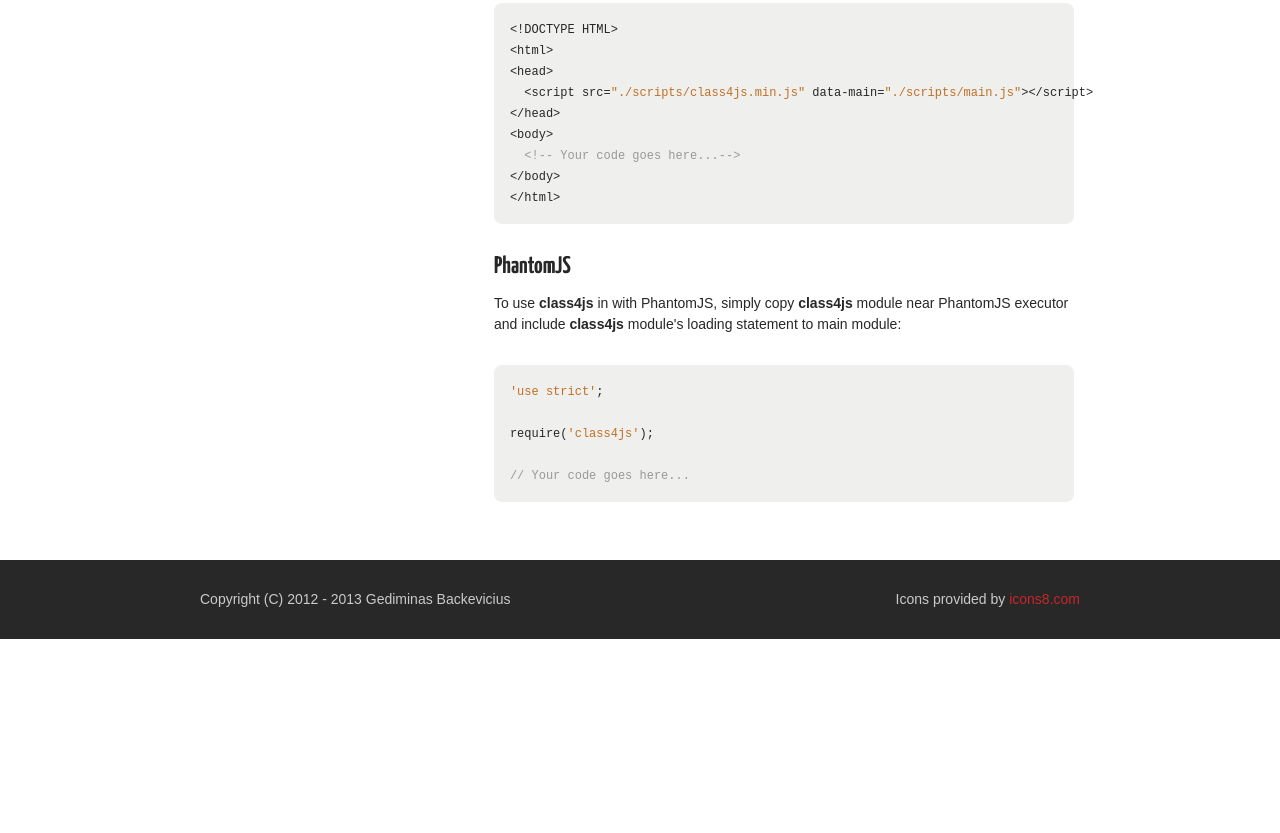
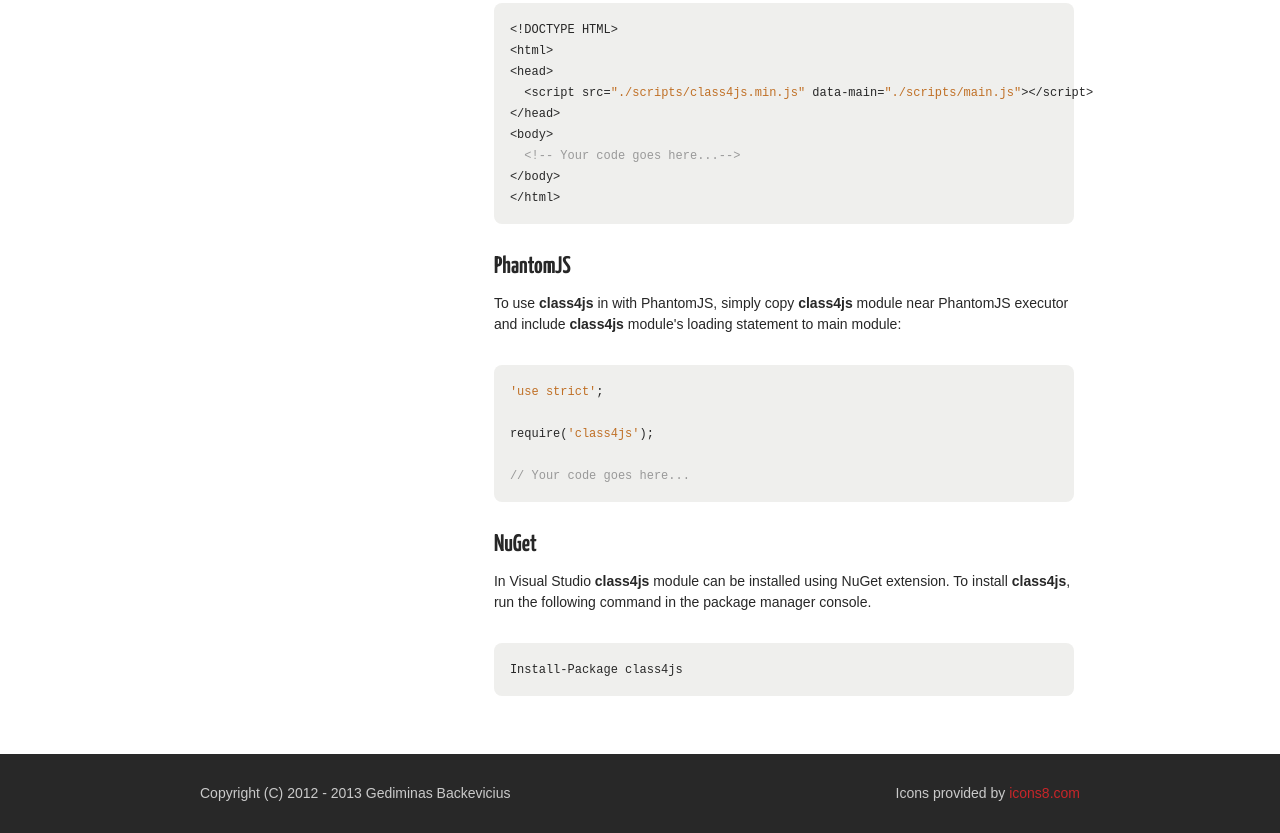
Before and after one commit to gedbac/class4js, a plain HTML site: page download.html in a window 1280 px wide. Shown: the part 778-1611 px from the top of the page. Before the commit the page ends 1417 px from the top, so only its background shows below. Drawn offline with Linux system fonts and the light colour scheme; a web font is replaced by a local one.

Commit message:
NuGet section was added to download

```diff
--- a/download.html
+++ b/download.html
@@ -128,11 +128,20 @@ require(<span class="string">'class4js'</span>);
             <strong>class4js</strong> module's loading statement to main module:
           </p>
           <section class="example">
-            <pre><code><span class="string">'use strict'</span>;
+<pre><code><span class="string">'use strict'</span>;
 
 require(<span class="string">'class4js'</span>);
 
 <span class="comment">// Your code goes here...</span></code></pre>
+          </section>
+          <h4>NuGet</h4>
+          <p>
+            In Visual Studio <strong>class4js</strong> module can be installed using NuGet
+            extension. To install <strong>class4js</strong>, run the following command in the
+            package manager console.
+          </p>
+          <section class="example">
+<pre><code>Install-Package class4js</code></pre>
           </section>
         <section>
       </div>
```
